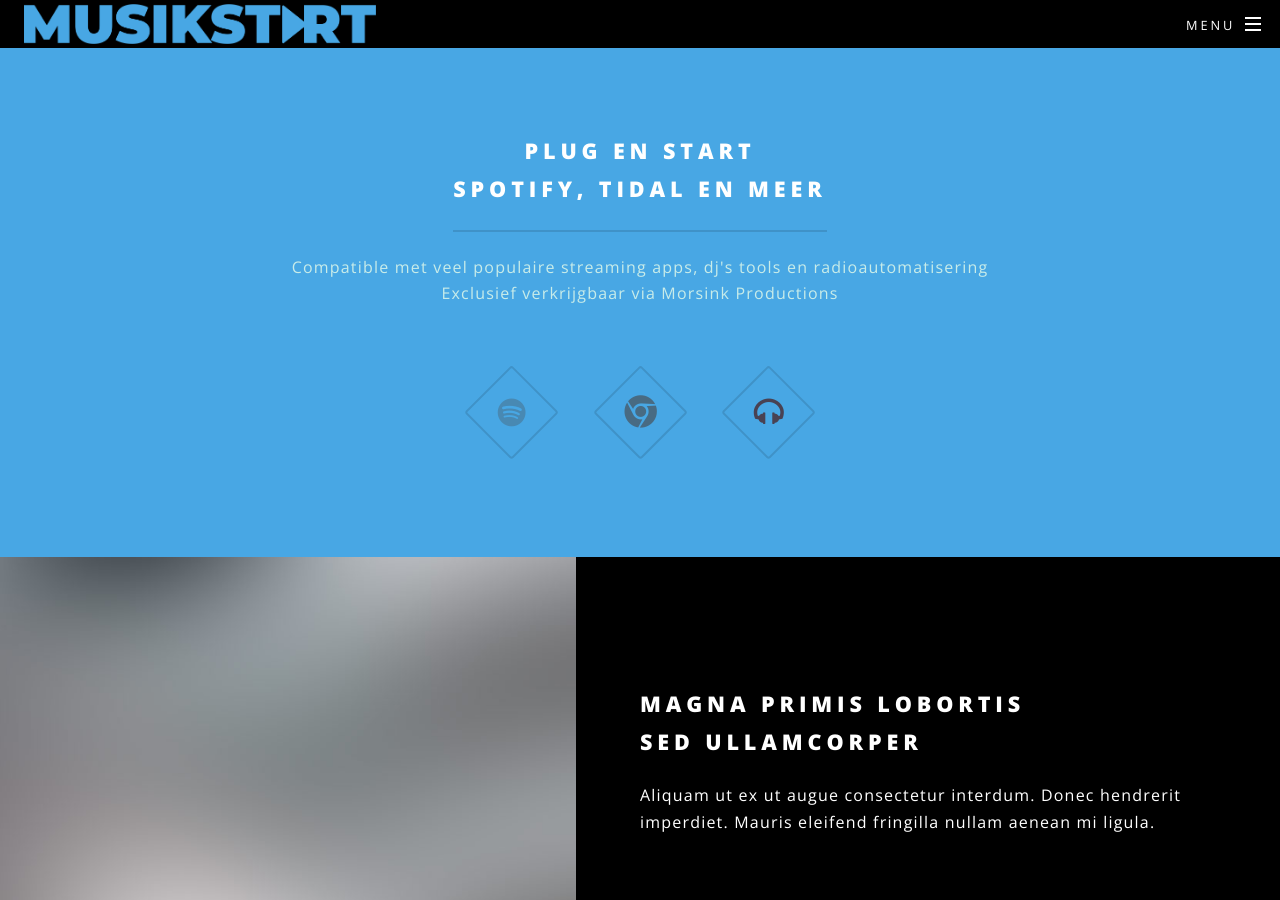
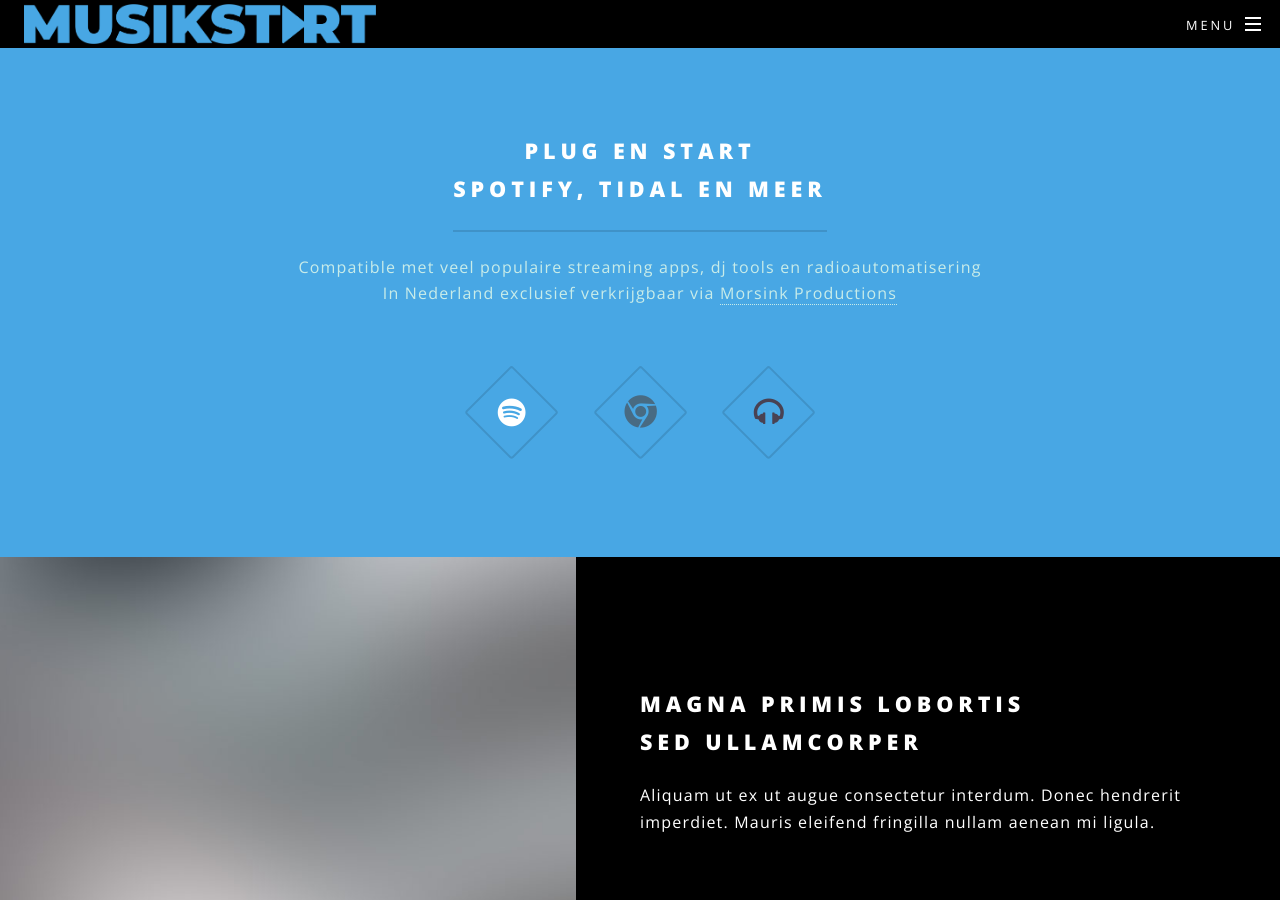
Before and after one commit to xsivreyer/musikstart, a Jekyll site: the page built from index.html, in a window 1280 px wide and 900 px high, scrolled down 864 px. Built offline with Jekyll 4.4.1, drawn with Linux system fonts in a browser that asks for light colours.

```diff
--- a/_sass/libs/_vars.scss
+++ b/_sass/libs/_vars.scss
@@ -58,7 +58,7 @@
 		),
 
 		accent2: (
-			bg:				#4889b3,
+			bg:				#ffffff, //#4889b3,
 			fg-bold:		#ffffff,
 			fg:				mix(#00ffcc, #ffffff, 25%),
 			fg-light:		mix(#00ffcc, #ffffff, 40%),
--- a/index.html
+++ b/index.html
@@ -19,8 +19,8 @@ layout: landing
 							<header class="major">
 								<h2>Plug en start<br />
 								spotify, tidal en meer</h2>
-								<p>Compatible met veel populaire streaming apps, dj's tools en radioautomatisering<br />
-								Exclusief verkrijgbaar via Morsink Productions</p>
+								<p>Compatible met veel populaire streaming apps, dj tools en radioautomatisering<br />
+								In Nederland exclusief verkrijgbaar via <a href="http://www.morsinkproductions.nl/" target="_blank">Morsink Productions</a></p>
 							</header>
 							<ul class="icons major">
 								<li><span class="icon fa-spotify major style1"><span class="label">Spotify</span></span></li>
```
